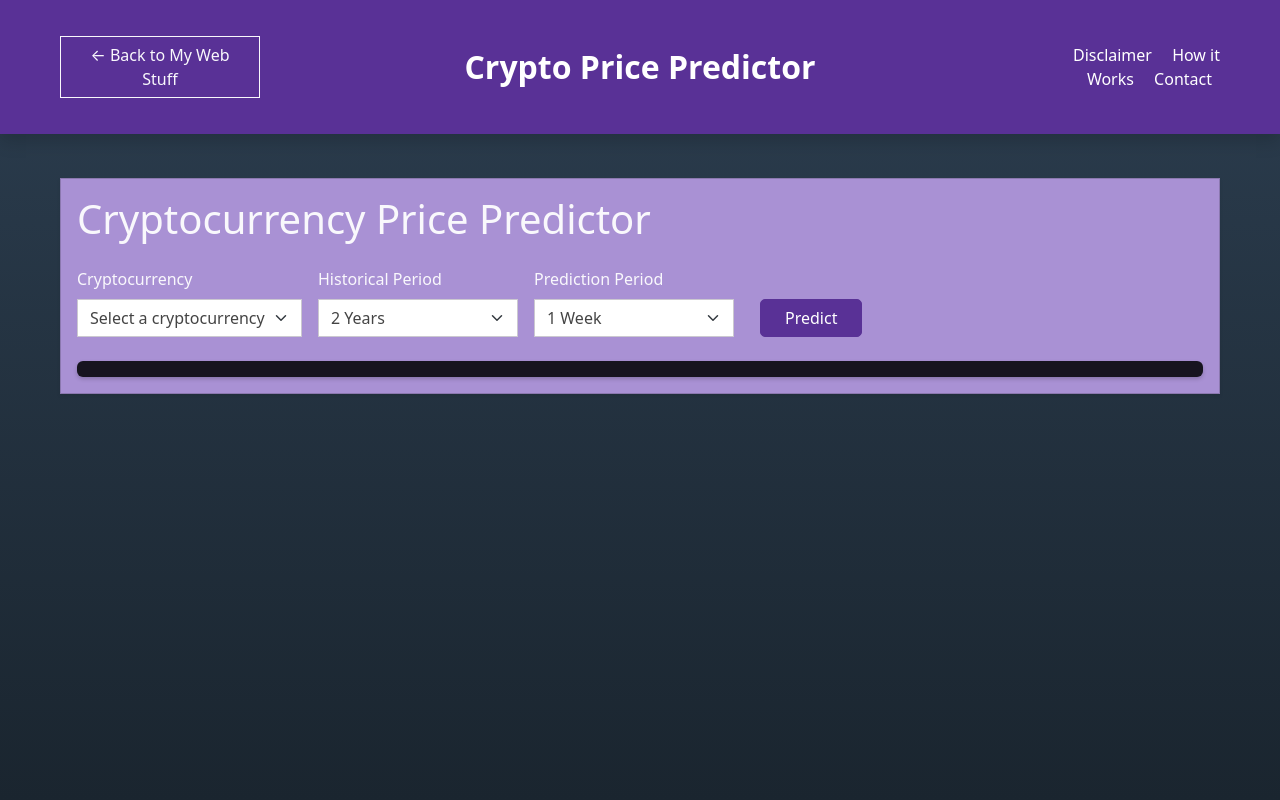
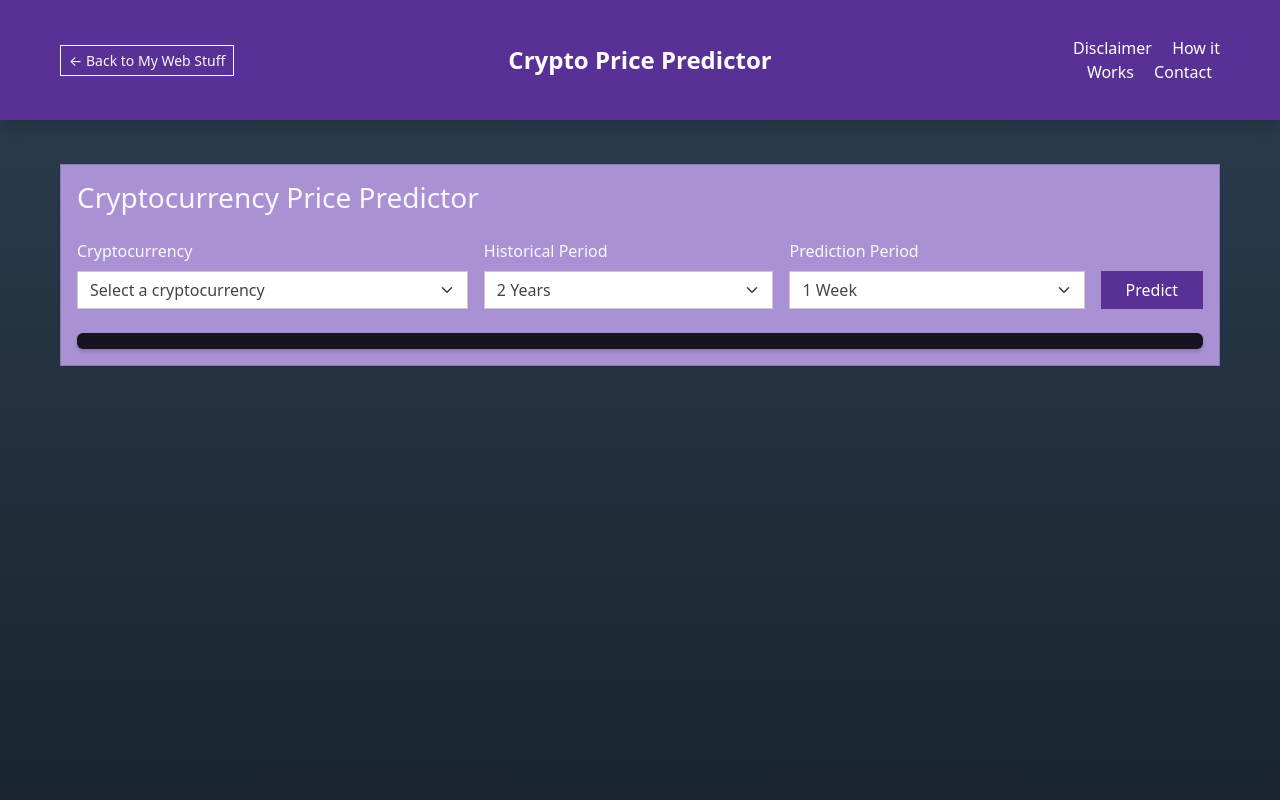
Before and after one commit to Rosssaab/CryptoPredictWeb, a Flask app: page / in a window 1280 px wide. Run offline with Flask 3, Linux system fonts and the light colour scheme; data that the repository does not hold is empty; some libraries are stand-ins or nearby versions.

Commit message:
First Live Version

```diff
--- a/app.py
+++ b/app.py
@@ -7,16 +7,18 @@ from sklearn.svm import SVR
 import plotly.graph_objects as go
 import datetime
 import requests
+from waitress import serve
 
 app = Flask(__name__)
+app.config['APPLICATION_ROOT'] = '/CryptoPrediction'
+app.config['PREFERRED_URL_SCHEME'] = 'https'
 
 def get_top_cryptos():
-    # CoinGecko API endpoint for top cryptocurrencies by market cap
     url = "https://api.coingecko.com/api/v3/coins/markets"
     params = {
         "vs_currency": "usd",
         "order": "market_cap_desc",
-        "per_page": 30,  # Fetch more than 20 to account for filtered coins
+        "per_page": 30,
         "page": 1,
         "sparkline": False
     }
@@ -26,58 +28,47 @@ def get_top_cryptos():
         response.raise_for_status()
         data = response.json()
 
-        # List of stablecoins to exclude
         stablecoins = ['USDT', 'USDC', 'BUSD', 'DAI', 'TUSD', 'USDP', 'USDD']
 
-        # Filter out stablecoins and get symbols
         cryptos = []
         for coin in data:
             symbol = coin['symbol'].upper()
             if symbol not in stablecoins:
                 cryptos.append(symbol)
-                if len(cryptos) == 20:  # Stop after getting 20 non-stablecoin cryptos
+                if len(cryptos) == 20:
                     break
 
         return cryptos
 
     except Exception as e:
         print(f"Error fetching top cryptos: {e}")
-        # Fallback to a default list if API fails
         return ['BTC', 'ETH', 'BNB', 'XRP', 'SOL', 'ADA', 'DOGE', 'TRX', 'LINK', 'DOT',
                 'MATIC', 'TON', 'AVAX', 'UNI', 'ICP', 'ATOM', 'XLM', 'LTC', 'BCH', 'XMR']
 
-def fetch_crypto_data(symbol, period='6mo'):
-    """Fetch historical cryptocurrency data"""
+def fetch_crypto_data(symbol, period='3mo'):
     try:
-        crypto = yf.Ticker(f"{symbol}-USD")
-        data = crypto.history(period=period)
-        print(f"Fetched data shape: {data.shape}")
-        print(f"First few rows:\n{data.head()}")
-
+        ticker = yf.Ticker(f"{symbol}-USD")
+        data = ticker.history(period=period)
         if data.empty:
-            raise ValueError(f"No data received for {symbol}")
-
-        if len(data) < 30:  # We need at least 30 days of data
-            raise ValueError(f"Insufficient data for {symbol}. Got {len(data)} days, need at least 30.")
-
+            raise ValueError(f"No data found for {symbol}")
         return data
-
     except Exception as e:
         raise ValueError(f"Error fetching data for {symbol}: {str(e)}")
 
 def prepare_data(data):
-    """Prepare data for SVR model"""
+    if len(data) < 2:
+        return np.array([]), np.array([]), None
+
+    # Create features (X) as day numbers and target (y) as prices
     scaler = MinMaxScaler()
-    scaled_data = scaler.fit_transform(data['Close'].values.reshape(-1, 1))
+    scaled_prices = scaler.fit_transform(data['Close'].values.reshape(-1, 1))
 
-    # Create features (using last 30 days for prediction)
-    X = np.arange(len(scaled_data)).reshape(-1, 1)
-    y = scaled_data
+    X = np.arange(len(data)).reshape(-1, 1)
+    y = scaled_prices
 
     return X, y, scaler
 
 def create_and_train_model(X, y):
-    """Create and train SVR model"""
     model = SVR(kernel='rbf', C=100, gamma=0.1, epsilon=.1)
     model.fit(X, y.ravel())
     return model
@@ -93,32 +84,25 @@ def predict(symbol):
         period = request.args.get('period', '3mo')
         predict_days = int(request.args.get('predict_days', '7'))
 
-        # Fetch data
         data = fetch_crypto_data(symbol, period=period)
-
-        # Prepare data
         X, y, scaler = prepare_data(data)
 
         if len(X) == 0 or len(y) == 0:
             raise ValueError("No valid data after preparation")
 
-        # Create and train model
         model = create_and_train_model(X, y)
 
-        # Make predictions
         last_day = len(X)
         future_days = np.arange(last_day, last_day + predict_days).reshape(-1, 1)
         future_pred_scaled = model.predict(future_days)
         predictions = scaler.inverse_transform(future_pred_scaled.reshape(-1, 1)).flatten()
 
-        # Prepare chart data
         dates = pd.date_range(
             start=data.index[-1],
             periods=predict_days + 1,
             freq='D'
         )[1:]
 
-        # Get current price and final prediction
         current_price = data['Close'].iloc[-1]
         final_prediction = predictions[-1]
         final_date = dates[-1]
@@ -145,4 +129,5 @@ def predict(symbol):
         return jsonify({'error': str(e)}), 400
 
 if __name__ == '__main__':
-    app.run(debug=True)
+    print("Starting Crypto Prediction server on port 8087...")
+    serve(app, host='127.0.0.1', port=8087)
--- a/requirements.txt
+++ b/requirements.txt
@@ -5,3 +5,4 @@ numpy>=1.26.0
 scikit-learn>=1.0.0
 plotly>=5.0.0
 requests==2.31.0
+waitress==2.1.2
--- a/static/css/styles.css
+++ b/static/css/styles.css
@@ -9,37 +9,12 @@ body {
     padding: 20px;
 }
 
-.crypto-selector {
-    margin: 20px 0;
-}
-
-button {
-    padding: 10px 20px;
-    margin: 0 10px;
-    font-size: 16px;
-    cursor: pointer;
-    background-color: #4CAF50;
-    color: white;
-    border: none;
-    border-radius: 5px;
-}
-
-button:hover {
-    background-color: #45a049;
-}
-
 #chart {
     background: #F5F5F0;
     border-radius: 10px;
     box-shadow: 0 2px 4px rgba(0,0,0,0.2);
     margin-top: 20px;
     width: 100%;
-}
-
-#loading {
-    margin: 20px;
-    font-size: 18px;
-    color: #666;
 }
 
 .price-info {
@@ -58,7 +33,6 @@ button:hover {
     color: white !important;
 }
 
-/* Mobile responsiveness */
 @media (max-width: 768px) {
     .container {
         padding: 0.5rem;
--- a/static/js/script.js
+++ b/static/js/script.js
@@ -2,74 +2,44 @@ function getChartHeight() {
     return window.innerWidth < 768 ? 400 : 600;
 }
 
-function getPrediction(symbol) {
+async function updateChart() {
+    const symbol = document.getElementById('cryptoSelect').value;
     const period = document.getElementById('periodSelect').value;
     const predictDays = document.getElementById('predictPeriodSelect').value;
-    $('#loading').show();
-    $('#chart').hide();
 
-    // Helper function to format dates
-    function formatDate(dateStr) {
-        const date = new Date(dateStr);
-        const months = ['Jan', 'Feb', 'Mar', 'Apr', 'May', 'Jun', 'Jul', 'Aug', 'Sep', 'Oct', 'Nov', 'Dec'];
-        const day = String(date.getDate()).padStart(2, '0');
-        const month = months[date.getMonth()];
-        const year = date.getFullYear();
-        return `${day}-${month}-${year}`;
+    if (!symbol) return;
+
+    document.getElementById('loading').style.display = 'block';
+    document.getElementById('chart').innerHTML = '';
+
+    try {
+        const response = await fetch(`/CryptoPrediction/predict/${symbol}?period=${period}&predict_days=${predictDays}`);
+        const data = await response.json();
+
+        if (data.error) {
+            throw new Error(data.error);
         }
 
-    fetch(`/predict/${symbol}?period=${period}&predict_days=${predictDays}`)
-        .then(response => {
-            if (!response.ok) {
-                return response.json().then(err => {
-                    throw new Error(err.error || 'Failed to fetch prediction');
-                });
-            }
-            return response.json();
-        })
-        .then(data => {
-            const historical = {
+        const trace1 = {
             x: data.historical.dates,
             y: data.historical.prices,
+            name: 'Historical',
             type: 'scatter',
-                name: 'Historical'
-            };
-
-            const predictions = {
-                x: data.predictions.dates,
-                y: data.predictions.prices,
-                type: 'scatter',
-                name: 'Predictions',
             line: {
-                    dash: 'dot',
-                    color: 'red'
+                color: '#2C3E50'
             }
         };
 
-            const currentPrice = data.summary.current_price;
-            const predictedPrice = data.summary.final_prediction;
-            const priceColor = predictedPrice > currentPrice ? 'green' : 'red';
-
-            const percentChange = ((predictedPrice - currentPrice) / currentPrice * 100).toFixed(2);
-            const changeSymbol = percentChange >= 0 ? '+' : '';
-
-            const predictedPrices = data.predictions.prices;
-            const predictedDates = data.predictions.dates;
-            const minIndex = predictedPrices.indexOf(Math.min(...predictedPrices));
-            const maxIndex = predictedPrices.indexOf(Math.max(...predictedPrices));
-
-            const buyAt = predictedPrices[minIndex].toFixed(2);
-            const sellAt = predictedPrices[maxIndex].toFixed(2);
-            const buyDate = formatDate(predictedDates[minIndex]);
-            const sellDate = formatDate(predictedDates[maxIndex]);
-            const finalDate = formatDate(data.summary.final_date);
-
-            const buyTime = "04:00 GMT";
-            const sellTime = "14:00 GMT";
-
-            // Calculate stop loss levels (2% below buy price and 2% below predicted high)
-            const buyStopLoss = (buyAt * 0.98).toFixed(2);
-            const sellStopLoss = (sellAt * 0.98).toFixed(2);
+        const trace2 = {
+            x: data.predictions.dates,
+            y: data.predictions.prices,
+            name: 'Predictions',
+            type: 'scatter',
+            line: {
+                color: '#E74C3C',
+                dash: 'dot'
+            }
+        };
 
         const layout = {
             title: `${symbol} Price Prediction`,
@@ -99,15 +69,6 @@ function getPrediction(symbol) {
                 t: window.innerWidth < 768 ? 40 : 50,
                 pad: 10
             },
-                showlegend: true,
-                legend: {
-                    x: 0.01,
-                    xanchor: 'left',
-                    y: 1,
-                    bgcolor: 'rgba(255, 255, 255, 0.9)',
-                    bordercolor: '#000000',
-                    borderwidth: 1
-                },
             plot_bgcolor: '#F5F5F0',
             paper_bgcolor: '#F5F5F0',
             shapes: [{
@@ -131,69 +92,39 @@ function getPrediction(symbol) {
             }
         };
 
-            const config = {
-                responsive: true,
-                displayModeBar: true,
-                modeBarButtonsToAdd: ['drawopenpath', 'eraseshape'],
-                scrollZoom: true
-            };
+        Plotly.newPlot('chart', [trace1, trace2], layout);
 
-            Plotly.newPlot('chart', [historical, predictions], layout, config).then(() => {
-                $('#loading').hide();
-                $('#chart').show();
-                // Force a resize after the chart is shown
-                window.dispatchEvent(new Event('resize'));
-                // Add a small delay and resize again to ensure proper rendering
-                setTimeout(() => {
-                    window.dispatchEvent(new Event('resize'));
-                }, 100);
-            });
+        const priceInfo = document.getElementById('priceInfo');
+        const stopLossInfo = document.getElementById('stopLossInfo');
+        const currentPrice = document.getElementById('currentPrice');
+        const predictedPrice = document.getElementById('predictedPrice');
+        const stopLoss = document.getElementById('stopLoss');
 
-            const priceInfo = `
-                <div class="price-info mt-4 text-center">
-                    <p class="mb-3" style="font-size: 18px; font-weight: bold;">
-                        Price now: $${currentPrice}  |  Predicted price on ${finalDate}: <span style="color:${priceColor}">$${predictedPrice}</span>
-                        <span style="color:${priceColor}">(${changeSymbol}${percentChange}%)</span>
-                    </p>
-                    <p class="mb-2" style="font-size: 18px; font-weight: bold;">
-                        Buy at: <span style="color:green">$${buyAt}</span> on ${buyDate} (Suggested time: ${buyTime})
-                    </p>
-                    <p class="mb-2" style="font-size: 18px; font-weight: bold;">
-                        Sell at: <span style="color:red">$${sellAt}</span> on ${sellDate} (Suggested time: ${sellTime})
-                    </p>
-                    <div class="stop-loss-info mt-4 p-3 border rounded">
-                        <h4 class="mb-3 text-light">Suggested Stop Loss Settings</h4>
-                        <p class="mb-2" style="font-size: 16px;">
-                            Entry Trade Stop Loss: Set at <span style="color:red">$${buyStopLoss}</span> (2% below buy price)
-                        </p>
-                        <p style="font-size: 16px;">
-                            Profit Taking Stop Loss: Set at <span style="color:red">$${sellStopLoss}</span> (2% below predicted high)
-                        </p>
-                    </div>
-                </div>
-            `;
+        priceInfo.style.display = 'block';
+        stopLossInfo.style.display = 'block';
 
-            $('.price-info').remove();
-            $('#chart').after(priceInfo);
-        })
-        .catch(error => {
-            alert('Error: ' + error.message);
-            $('#loading').hide();
-        });
+        currentPrice.innerHTML = `$${data.summary.current_price.toLocaleString()} (as of ${new Date().toLocaleDateString()})`;
+        predictedPrice.innerHTML = `$${data.summary.final_prediction.toLocaleString()} (predicted for ${data.summary.final_date})`;
+
+        const stopLossPrice = data.summary.current_price * 0.95;
+        stopLoss.innerHTML = `$${stopLossPrice.toLocaleString()} (5% below current price)`;
+
+    } catch (error) {
+        console.error('Error:', error);
+        document.getElementById('chart').innerHTML = `<div class="alert alert-danger">Error: ${error.message}</div>`;
+        document.getElementById('priceInfo').style.display = 'none';
+        document.getElementById('stopLossInfo').style.display = 'none';
+    } finally {
+        document.getElementById('loading').style.display = 'none';
+    }
 }
 
 document.addEventListener('DOMContentLoaded', function() {
-    document.getElementById('predictBtn').addEventListener('click', function() {
-        const symbol = document.getElementById('cryptoSelect').value;
-        if (!symbol) {
-            alert('Please select a cryptocurrency');
-            return;
-        }
-        getPrediction(symbol);
-    });
-});
+    document.getElementById('predictBtn').addEventListener('click', updateChart);
 
     window.addEventListener('resize', function() {
+        const chartDiv = document.getElementById('chart');
+        if (chartDiv.data) {
             Plotly.relayout('chart', {
                 height: getChartHeight(),
                 width: window.innerWidth < 768 ? window.innerWidth - 40 : 1100,
@@ -205,4 +136,6 @@ window.addEventListener('resize', function() {
                     pad: 10
                 }
             });
+        }
     });
+});
--- a/templates/index.html
+++ b/templates/index.html
@@ -2,30 +2,28 @@
 <html lang="en">
 <head>
     <meta charset="UTF-8">
-    <meta name="viewport" content="width=device-width, initial-scale=1.0">
+    <meta name="viewport" content="width=device-width, initial-scale=1.0, maximum-scale=1.0, user-scalable=no">
     <title>Crypto Predictor</title>
     <link href="https://bootswatch.com/5/pulse/bootstrap.min.css" rel="stylesheet">
-    <link rel="stylesheet" href="{{ url_for('static', filename='css/styles.css') }}">
+    <link rel="stylesheet" href="/CryptoPrediction/static/css/styles.css">
     <script src="https://cdn.jsdelivr.net/npm/bootstrap@5.3.0/dist/js/bootstrap.bundle.min.js"></script>
     <script src="https://cdn.plot.ly/plotly-latest.min.js"></script>
     <script src="https://code.jquery.com/jquery-3.6.0.min.js"></script>
-    <script src="{{ url_for('static', filename='js/script.js') }}"></script>
+    <script src="/CryptoPrediction/static/js/script.js"></script>
 </head>
 <body class="bg-dark text-light">
-    <header class="bg-primary text-white py-3 mb-4 shadow">
+    <header class="bg-primary text-white py-2 py-md-3 mb-4 shadow">
         <div class="container">
-            <div class="d-flex justify-content-between align-items-center">
-                <div class="d-flex align-items-center" style="width: 200px;">
-                    <a href="https://mywebstuff.co.uk" class="btn btn-outline-light">← Back to My Web Stuff</a>
+            <div class="d-flex flex-column flex-md-row justify-content-between align-items-center">
+                <div class="d-flex align-items-center mb-2 mb-md-0" style="width: 200px;">
+                    <a href="https://mywebstuff.co.uk" class="btn btn-outline-light btn-sm btn-md">← Back to My Web Stuff</a>
                 </div>
-                <h2 class="mb-0 flex-grow-1 text-center fw-bold">Crypto Price Predictor</h2>
-                <div style="width: 200px;">
-                    <nav class="text-end">
-                        <a href="#" class="text-white text-decoration-none mx-2" data-bs-toggle="modal" data-bs-target="#aboutModal">Disclaimer</a>
-                        <a href="#" class="text-white text-decoration-none mx-2" data-bs-toggle="modal" data-bs-target="#howItWorksModal">How it Works</a>
-                        <a href="mailto:rosssaab@live.com?subject=Enquiry%20from%20Crypto%20Predictor%20site" class="text-white text-decoration-none mx-2">Contact</a>
-                    </nav>
-                </div>
+                <h2 class="mb-2 mb-md-0 text-center fw-bold fs-4 fs-md-2">Crypto Price Predictor</h2>
+                <nav class="text-center text-md-end" style="width: 200px;">
+                    <a href="#" class="text-white text-decoration-none mx-1 mx-md-2" data-bs-toggle="modal" data-bs-target="#aboutModal">Disclaimer</a>
+                    <a href="#" class="text-white text-decoration-none mx-1 mx-md-2" data-bs-toggle="modal" data-bs-target="#howItWorksModal">How it Works</a>
+                    <a href="mailto:rosssaab@live.com?subject=Enquiry%20from%20Crypto%20Predictor%20site" class="text-white text-decoration-none mx-1 mx-md-2">Contact</a>
+                </nav>
             </div>
         </div>
     </header>
@@ -33,9 +31,9 @@
     <div class="container">
         <div class="card bg-secondary text-light shadow-sm mb-4">
             <div class="card-body">
-                <h1 class="card-title text-light mb-4">Cryptocurrency Price Predictor</h1>
-                <div class="controls mb-4 d-flex gap-3 align-items-end justify-content-start">
-                    <div class="form-group" style="min-width: 200px;">
+                <h1 class="card-title text-light mb-4 fs-3 fs-md-2">Cryptocurrency Price Predictor</h1>
+                <div class="controls mb-4 d-flex flex-column flex-md-row gap-2 gap-md-3 align-items-stretch align-items-md-end">
+                    <div class="form-group flex-grow-1">
                         <label for="cryptoSelect" class="form-label">Cryptocurrency</label>
                         <select id="cryptoSelect" class="form-select">
                             <option value="" selected disabled>Select a cryptocurrency</option>
@@ -44,7 +42,7 @@
                             {% endfor %}
                         </select>
                     </div>
-                    <div class="form-group" style="min-width: 200px;">
+                    <div class="form-group flex-grow-1">
                         <label for="periodSelect" class="form-label">Historical Period</label>
                         <select id="periodSelect" class="form-select">
                             <option value="3mo">3 Months</option>
@@ -54,7 +52,7 @@
                             <option value="5y">5 Years</option>
                         </select>
                     </div>
-                    <div class="form-group" style="min-width: 200px;">
+                    <div class="form-group flex-grow-1">
                         <label for="predictPeriodSelect" class="form-label">Prediction Period</label>
                         <select id="predictPeriodSelect" class="form-select">
                             <option value="1">1 Day</option>
@@ -64,9 +62,27 @@
                             <option value="180">6 Months</option>
                         </select>
                     </div>
-                    <button id="predictBtn" class="btn btn-primary px-4">Predict</button>
+                    <button id="predictBtn" class="btn btn-primary px-4 mt-3 mt-md-0">Predict</button>
                 </div>
                 <div id="chart" class="bg-dark border-light rounded p-2"></div>
+                <div id="priceInfo" class="price-info mt-4" style="display: none;">
+                    <div class="row">
+                        <div class="col-md-6">
+                            <h5>Current Price</h5>
+                            <p id="currentPrice">Loading...</p>
+                        </div>
+                        <div class="col-md-6">
+                            <h5>Predicted Price</h5>
+                            <p id="predictedPrice">Loading...</p>
+                        </div>
+                    </div>
+                </div>
+                <div id="stopLossInfo" class="stop-loss-info alert alert-info mt-3" style="display: none;">
+                    <h5>Trading Recommendations</h5>
+                    <p>Best time to buy: <strong>04:00 GMT</strong></p>
+                    <p>Best time to sell: <strong>14:00 GMT</strong></p>
+                    <p>Recommended stop-loss: <span id="stopLoss">Loading...</span></p>
+                </div>
                 <div id="loading" class="alert alert-info text-center" style="display: none;">
                     <div class="spinner-border text-primary" role="status">
                         <span class="visually-hidden">Loading...</span>
```
Lines whose indentation alone changed are shown as unchanged.
